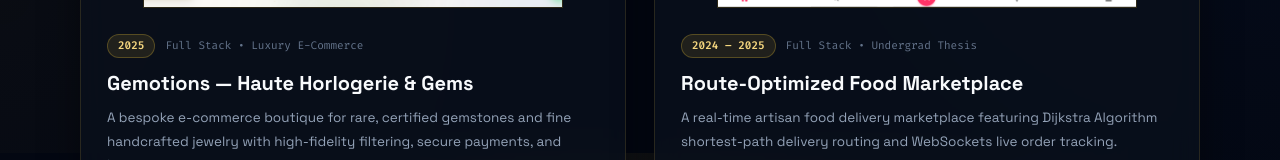
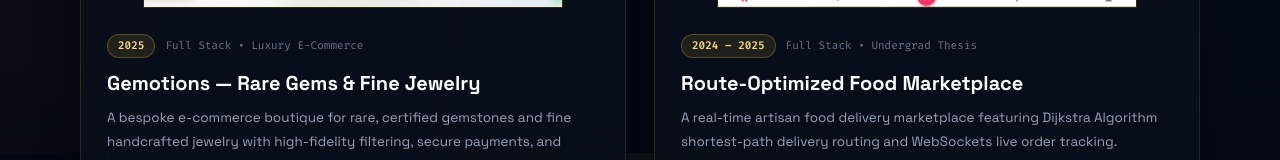
Before and after one commit to ishthiyaqAhamed/ishthiyaq-portfolio, a Next.js app: page / in a window 1280 px wide. Shown: the part 5447-5607 px from the top of the page. Built offline with nearby package versions, Linux system fonts and the light colour scheme.

Commit message:
Ui changes

```diff
--- a/app/components/sections/Projects.jsx
+++ b/app/components/sections/Projects.jsx
@@ -60,7 +60,7 @@ const projects = [
   },
   {
     id: 'gemotions',
-    title: 'Gemotions — Haute Horlogerie & Gems',
+    title: 'Gemotions — Rare Gems & Fine Jewelry',
     category: 'Full Stack • Luxury E-Commerce',
     image: '/projects/gemotions.png',
     description: 'A bespoke e-commerce boutique for rare, certified gemstones and fine handcrafted jewelry with high-fidelity filtering, secure payments, and inventory management.',
```
